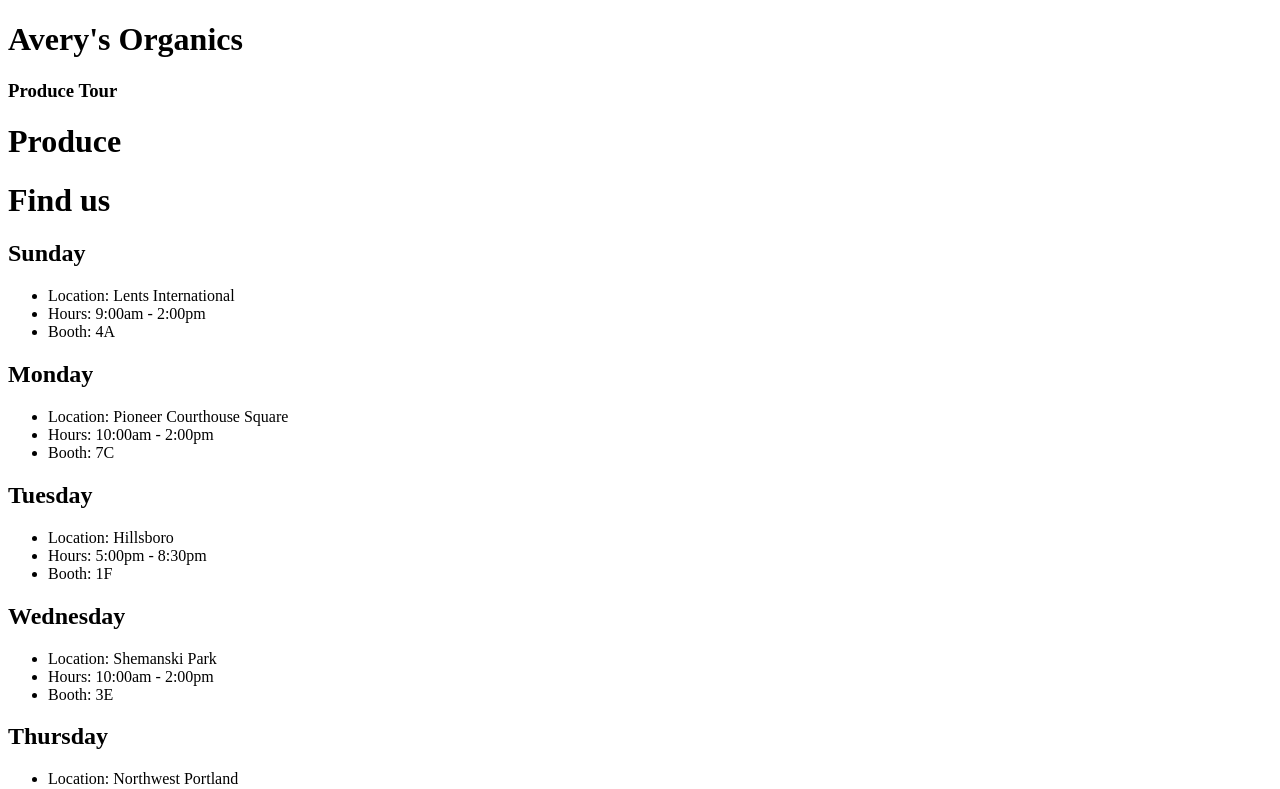
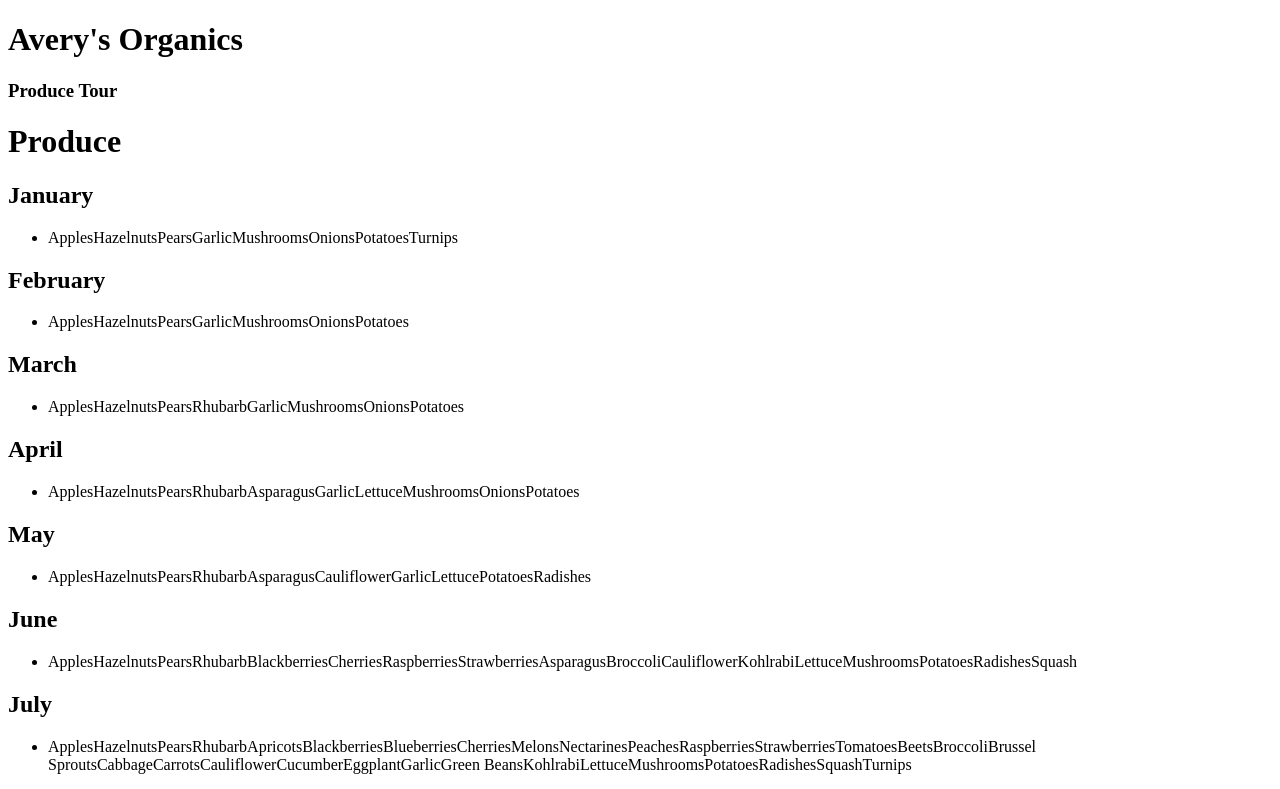
Before and after one commit to sailor27/averys-organics, a React app: page / in a window 1280 px wide. Shown: the top 789 px of the page. Built offline with nearby package versions, Linux system fonts and the light colour scheme.

Commit message:
create month component with props

```diff
--- /dev/null
+++ b/src/components/Month.jsx
@@ -0,0 +1,20 @@
+import React from 'react';
+import PropTypes from 'prop-types';
+
+function Month(props){
+  return(
+    <div>
+      <h2>{props.name}</h2>
+      <ul>
+        <li>{props.selection}</li>
+      </ul>
+    </div>
+  );
+}
+
+Month.propTypes = {
+  name: PropTypes.string,
+  selection: PropTypes.array
+};
+
+export default Month;
--- a/src/components/Produce.jsx
+++ b/src/components/Produce.jsx
@@ -1,9 +1,284 @@
 import React from 'react';
+import Month from './Month';
+
+const masterMonthlyProduce = [
+  {
+    name: 'January',
+    selection: [
+      'Apples',
+      'Hazelnuts',
+      'Pears',
+      'Garlic',
+      'Mushrooms',
+      'Onions',
+      'Potatoes',
+      'Turnips'
+    ]
+  },
+  {
+    name: 'February',
+    selection: [
+      'Apples',
+      'Hazelnuts',
+      'Pears',
+      'Garlic',
+      'Mushrooms',
+      'Onions',
+      'Potatoes'
+    ]
+  },
+  {
+    name: 'March',
+    selection: [
+      'Apples',
+      'Hazelnuts',
+      'Pears',
+      'Rhubarb',
+      'Garlic',
+      'Mushrooms',
+      'Onions',
+      'Potatoes'
+    ]
+  },
+  {
+    name: 'April',
+    selection: [
+      'Apples',
+      'Hazelnuts',
+      'Pears',
+      'Rhubarb',
+      'Asparagus',
+      'Garlic',
+      'Lettuce',
+      'Mushrooms',
+      'Onions',
+      'Potatoes'
+    ]
+  },
+  {
+    name: 'May',
+    selection: [
+      'Apples',
+      'Hazelnuts',
+      'Pears',
+      'Rhubarb',
+      'Asparagus',
+      'Cauliflower',
+      'Garlic',
+      'Lettuce',
+      'Potatoes',
+      'Radishes'
+    ]
+  },
+  {
+    name: 'June',
+    selection: [
+      'Apples',
+      'Hazelnuts',
+      'Pears',
+      'Rhubarb',
+      'Blackberries',
+      'Cherries',
+      'Raspberries',
+      'Strawberries',
+      'Asparagus',
+      'Broccoli',
+      'Cauliflower',
+      'Kohlrabi',
+      'Lettuce',
+      'Mushrooms',
+      'Potatoes',
+      'Radishes',
+      'Squash'
+    ]
+  },
+  {
+    name: 'July',
+    selection: [
+      'Apples',
+      'Hazelnuts',
+      'Pears',
+      'Rhubarb',
+      'Apricots',
+      'Blackberries',
+      'Blueberries',
+      'Cherries',
+      'Melons',
+      'Nectarines',
+      'Peaches',
+      'Raspberries',
+      'Strawberries',
+      'Tomatoes',
+      'Beets',
+      'Broccoli',
+      'Brussel Sprouts',
+      'Cabbage',
+      'Carrots',
+      'Cauliflower',
+      'Cucumber',
+      'Eggplant',
+      'Garlic',
+      'Green Beans',
+      'Kohlrabi',
+      'Lettuce',
+      'Mushrooms',
+      'Potatoes',
+      'Radishes',
+      'Squash',
+      'Turnips'
+    ]
+  },
+  {
+    name: 'August',
+    selection: [
+      'Apples',
+      'Apricots',
+      'Blackberries',
+      'Blueberries',
+      'Cherries',
+      'Melons',
+      'Nectarines',
+      'Peaches',
+      'Pears',
+      'Plums',
+      'Raspberries',
+      'Rhubarb',
+      'Strawberries',
+      'Tomatoes',
+      'Beets',
+      'Broccoli',
+      'Brussel Sprouts',
+      'Cabbage',
+      'Carrots',
+      'Cauliflower',
+      'Corn',
+      'Cucumber',
+      'Eggplant',
+      'Garlic',
+      'Green Beans',
+      'Kohlrabi',
+      'Lettuce',
+      'Mushrooms',
+      'Onions',
+      'Peas',
+      'Peppers',
+      'Potatoes',
+      'Radishes',
+      'Squash',
+      'Turnips'
+    ]
+  },
+  {
+    name: 'September',
+    selection: [
+      'Apples',
+      'Blueberries',
+      'Grapes',
+      'Melons',
+      'Peaches',
+      'Pears',
+      'Plums',
+      'Raspberries',
+      'Tomatoes',
+      'Broccoli',
+      'Brussel Sprouts',
+      'Cabbage',
+      'Carrots',
+      'Cauliflower',
+      'Corn',
+      'Cucumber',
+      'Eggplant',
+      'Garlic',
+      'Green Beans',
+      'Kohlrabi',
+      'Lettuce',
+      'Mushrooms',
+      'Onions',
+      'Peas',
+      'Peppers',
+      'Potatoes',
+      'Radishes',
+      'Squash',
+      'Turnips'
+    ]
+  },
+  {
+    name: 'October',
+    selection: [
+      'Apples',
+      'Grapes',
+      'Hazelnuts',
+      'Melons',
+      'Peaches',
+      'Pears',
+      'Tomatoes',
+      'Broccoli',
+      'Brussel Sprouts',
+      'Cabbage',
+      'Carrots',
+      'Cauliflower',
+      'Corn',
+      'Cucumber',
+      'Eggplant',
+      'Garlic',
+      'Green Beans',
+      'Kohlrabi',
+      'Lettuce',
+      'Mushrooms',
+      'Onions',
+      'Peas',
+      'Peppers',
+      'Potatoes',
+      'Pumpkins',
+      'Radishes',
+      'Squash',
+      'Turnips'
+    ]
+  },
+  {
+    name: 'November',
+    selection: [
+      'Apples',
+      'Hazelnuts',
+      'Pears',
+      'Broccoli',
+      'Carrots',
+      'Cauliflower',
+      'Garlic',
+      'Mushrooms',
+      'Onions',
+      'Potatoes',
+      'Squash',
+      'Turnips'
+    ]
+  },
+  {
+    name: 'December',
+    selection: [
+      'Apples',
+      'Hazelnuts',
+      'Pears',
+      'Broccoli',
+      'Carrots',
+      'Cauliflower',
+      'Garlic',
+      'Mushrooms',
+      'Onions',
+      'Potatoes',
+      'Turnips'
+    ]
+  }
+];
 
 function Produce() {
   return(
     <div>
       <h1>Produce</h1>
+      {masterMonthlyProduce.map((month, index) =>
+        <Month name={month.name}
+          selection={month.selection}
+          key={index}/>
+      )}
     </div>
   );
 }
```
Also changed, not shown: index.html (deleted).
